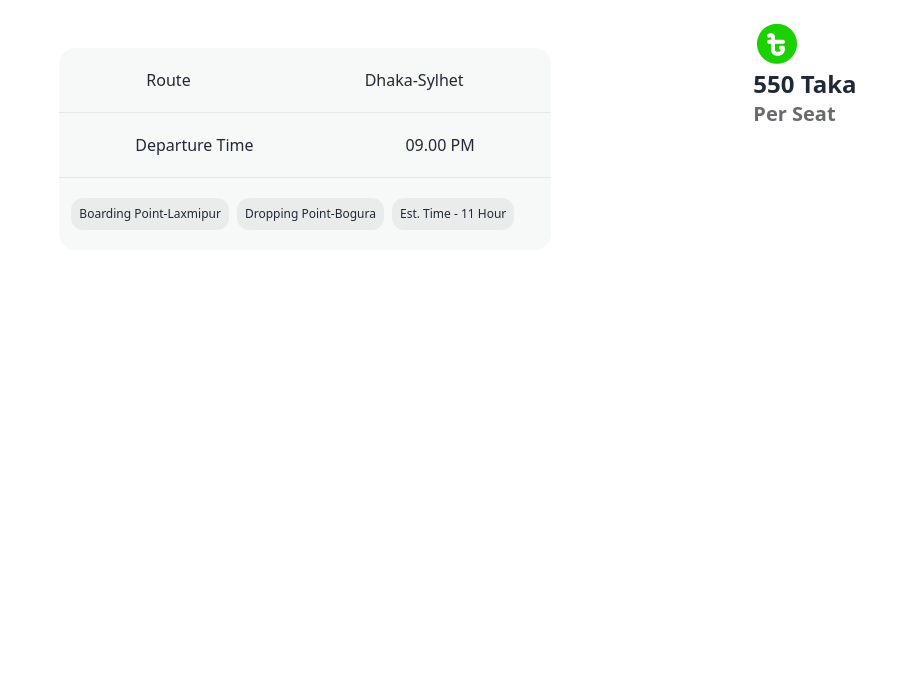
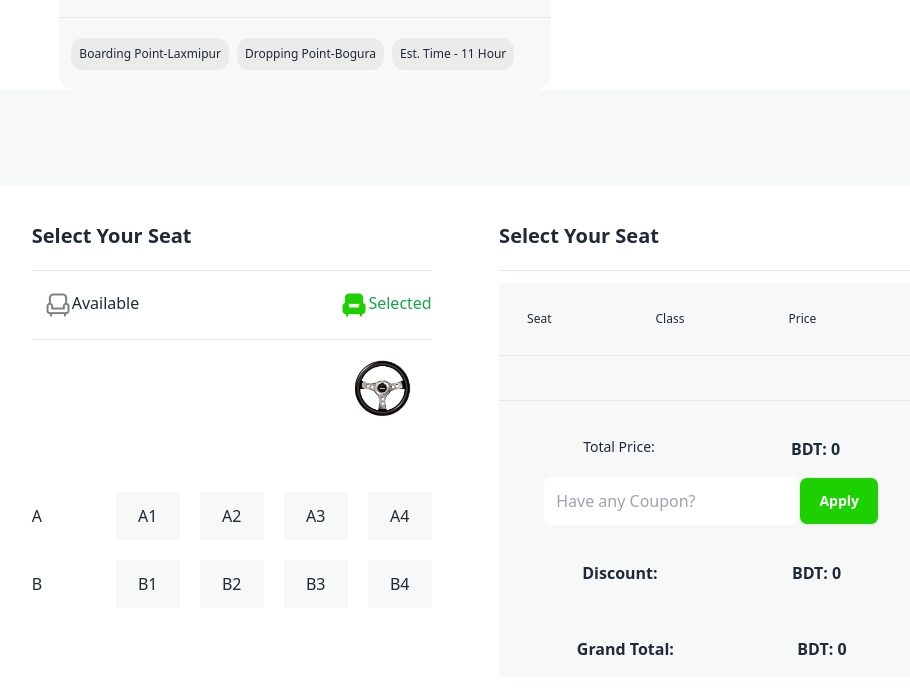
Before and after one commit to Mohammad-coders/smart-ticketing-system, a plain HTML site: page index.html in a window 1280 px wide. Shown: the part 1811-2504 px from the top of the page, without its empty margins (194-1104 px from the left). Before the commit the page ends 2061 px from the top, so only its background shows below. Drawn offline with nearby package versions, Linux system fonts and the light colour scheme.

Commit message:
done seat booking design

```diff
--- a/index.html
+++ b/index.html
@@ -8,6 +8,7 @@
     <link href="https://cdn.jsdelivr.net/npm/daisyui@4.7.2/dist/full.min.css" rel="stylesheet" type="text/css" />
     <script src="https://cdn.tailwindcss.com"></script>
     <link rel="stylesheet" href="styles/styles.css">
+    <script src="https://kit.fontawesome.com/c036339113.js" crossorigin="anonymous"></script>
 </head>
 
 <body>
@@ -111,12 +112,14 @@
                                         </div>
                                         <div>
                                             <h4 class="font-bold text-2xl">Greenline Paribahan</h4>
-                                            <p class="text-[#03071299] font-normal text-base">Coach-009-WEB ! AC_Business</p>
+                                            <p class="text-[#03071299] font-normal text-base">Coach-009-WEB !
+                                                AC_Business</p>
                                         </div>
                                     </div>
                                     <div class="flex items-center pl-3 gap-2 bg-[#1DD10026] rounded-xl w-32">
                                         <img src="images/seat-green.png" class="w-5">
-                                        <span id="seats-left" class="text-sm font-medium text-[#1DD100]">40 Seats left</span>
+                                        <span id="seats-left" class="text-sm font-medium text-[#1DD100]">40 Seats
+                                            left</span>
                                     </div>
                                 </div>
 
@@ -132,9 +135,12 @@
                                     </div>
                                     <hr>
                                     <div class="flex gap-2 pb-5 pt-5 px-3">
-                                        <span class="bg-[#0307120D] p-2 rounded-xl font-medium text-xs">Boarding Point-Laxmipur</span>
-                                        <span class="bg-[#0307120D] p-2 rounded-xl font-medium text-xs">Dropping Point-Bogura</span>
-                                        <span class="bg-[#0307120D] p-2 rounded-xl font-medium text-xs">Est. Time - 11 Hour</span>
+                                        <span class="bg-[#0307120D] p-2 rounded-xl font-medium text-xs">Boarding
+                                            Point-Laxmipur</span>
+                                        <span class="bg-[#0307120D] p-2 rounded-xl font-medium text-xs">Dropping
+                                            Point-Bogura</span>
+                                        <span class="bg-[#0307120D] p-2 rounded-xl font-medium text-xs">Est. Time - 11
+                                            Hour</span>
                                     </div>
 
                                 </div>
@@ -148,6 +154,83 @@
                     </div>
                 </div>
             </div>
+
+            <!-- Booking -->
+                <div class=" flex justify-around w-[80%] mx-auto mt-24 bg-white rounded-2xl pl-16 pt-9">
+                    <div>
+                        <h3 class="font-semibold text-xl mb-5">Select Your Seat</h3>
+                        <hr>
+                        <div class="flex justify-between my-5 ml-3">
+                            <span class="flex font-medium text-base"><img src="images/seat-gray.png">Available</span>
+                            <span class="flex text-green-600 font-medium text-base"><img
+                                    src="images/seat-green-filled.png">Selected</span>
+                        </div>
+                        <hr>
+                        <div class="flex justify-end p-4">
+                            <img src="images/steering-vehicle.jfif" class="w-16">
+                        </div>
+
+                        <div class="mt-14 grid grid-cols-5 gap-5 items-center">
+                            <span id="A">A</span>
+                            <button id="A1" class="bg-[#F7F8F8] w-16 p-3">A1</button>
+                            <button id="A2" class="bg-[#F7F8F8] w-16 p-3">A2</button>
+                            <button id="A3" class="bg-[#F7F8F8] w-16 p-3">A3</button>
+                            <button id="A4" class="bg-[#F7F8F8] w-16 p-3">A4</button>
+
+                            <span id="B">B</span>
+                            <button id="B1" class="bg-[#F7F8F8] w-16 p-3">B1</button>
+                            <button id="B2" class="bg-[#F7F8F8] w-16 p-3">B2</button>
+                            <button id="B3" class="bg-[#F7F8F8] w-16 p-3">B3</button>
+                            <button id="B4" class="bg-[#F7F8F8] w-16 p-3">B4</button>
+                        </div>
+                    </div>
+                    <div>
+                        <h3 class="font-semibold text-xl mb-5">Select Your Seat</h3>
+                        <hr>
+                        <div class="bg-[#F7F8F8] w-full">
+                            <div class="flex justify-between mt-3 p-4">
+                                <span class="font-medium text-xs mr-20 p-3">Seat</span>
+                                <span class="font-medium text-xs mr-20 p-3">Class</span>
+                                <span class="font-medium text-xs mr-20 p-3">Price</span>
+                            </div>
+                            <hr>
+
+                            <!-- all selecting seats -->
+                            <div id="selecting-seats" class="flex justify-between mt-3 p-4">
+                                <!-- all selecting seats show -->
+                            </div>
+
+                            <hr>
+
+                            <!-- total Price -->
+                            <div class="mt-5 p-4 flex justify-around">
+                                <span id="total-price" class="font-medium text-sm">Total Price:</span>
+                                <span id="total-price" class="font-semibold text-base">BDT: 0</span>
+                            </div>
+
+                            <!-- offer apply -->
+                            <div class="flex justify-center">
+                                <input type="text" placeholder="Have any Coupon?" class="p-3 border-none outline-none rounded-lg">
+                                <span class="btn bg-[#1DD100] text-white w-20">Apply</span>
+                            </div>
+
+                            <!-- Discount -->
+                            <div class="mt-5 p-4 flex justify-around">
+                                <span id="discount" class="font-semibold text-base">Discount: </span>
+                                <span id="total-price" class="font-semibold text-base">BDT: 0</span>
+                            </div>
+                            <!-- Grand Total -->
+                            <div class="mt-5 p-4 flex justify-around mb-5">
+                                <span id="grand-total" class="font-semibold text-base">Grand Total: </span>
+                                <span id="total-price" class="font-semibold text-base">BDT: 0</span>
+                            </div>
+
+
+                        </div>
+                    </div>
+                </div>
+
+
         </section>
     </main>
 </body>
--- a/styles/styles.css
+++ b/styles/styles.css
@@ -19,5 +19,5 @@
     background: url("../images/banner.png");
     background-repeat: no-repeat;
     background-size: cover;
-    height: 100vh;
+    height: 80vh;
 }
```
Also changed, not shown: images/steering-vehicle.jfif (added).
